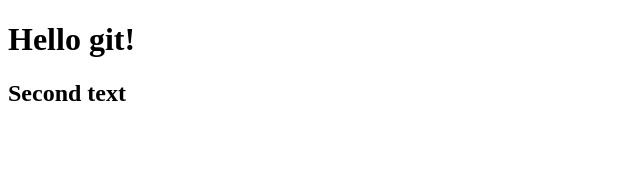
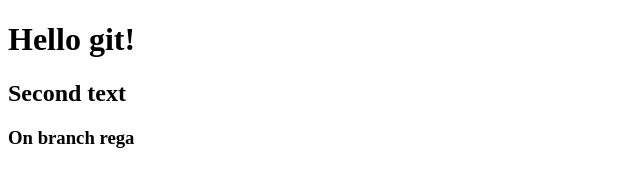
Before and after one commit to REGINA632/TestJS, a plain HTML site: page index.html in a window 1280 px wide. Shown: the whole page, without its empty margins (0-640 px from the left). Drawn offline with Linux system fonts and the light colour scheme.

Commit message:
added h3

```diff
--- a/index.html
+++ b/index.html
@@ -9,6 +9,7 @@
   <body>
     <h1>Hello git!</h1>
     <h2>Second text</h2>
+    <h3>On branch rega</h3>
     <script src="./js/main.js"></script>
   </body>
 </html>
```
